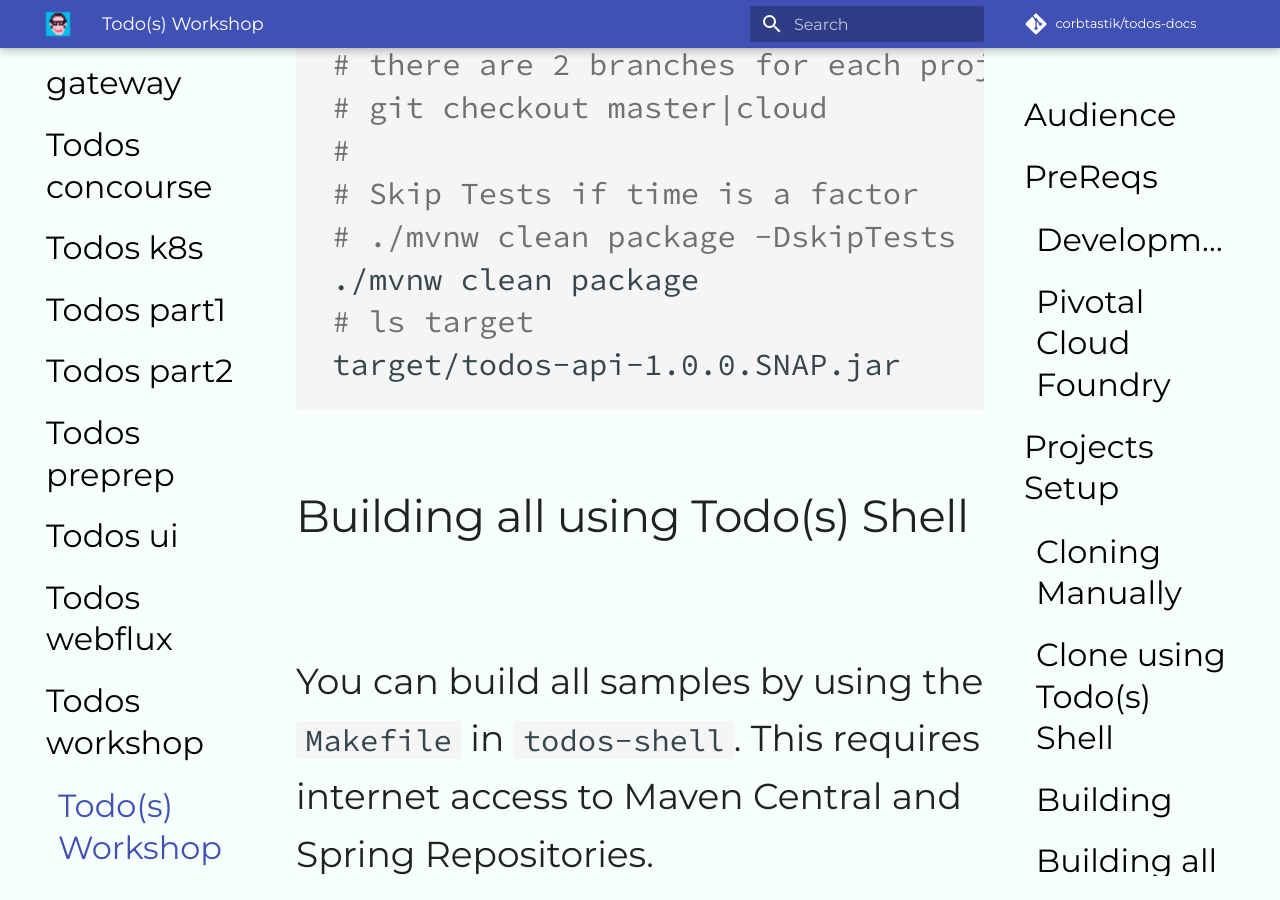
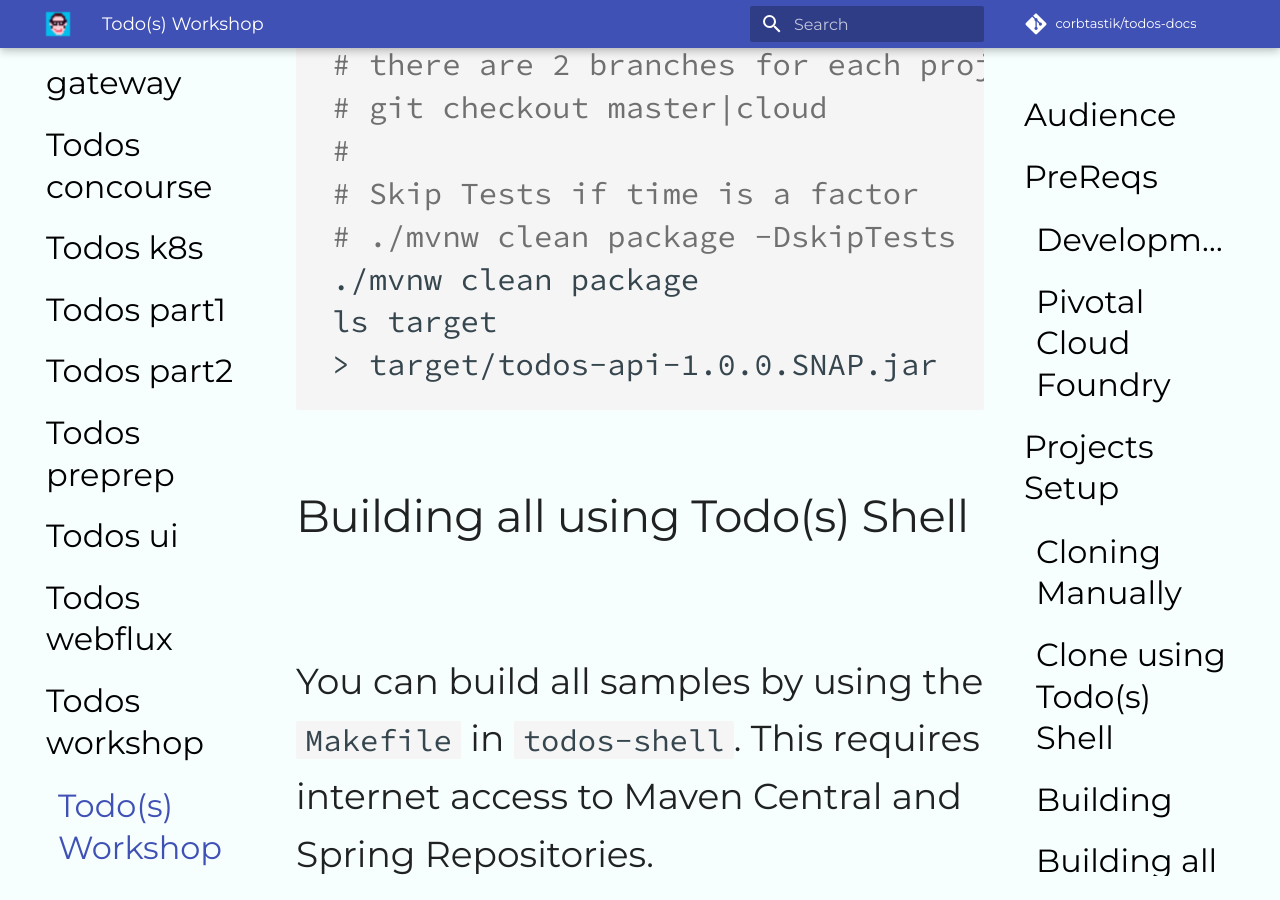
Before and after one commit to adamzwickey/todos-docs, an MkDocs documentation site: the page built from docs/todos-workshop/README.md, in a window 1280 px wide and 900 px high, scrolled down 12766 px. Built offline with MkDocs 1.6.1 and Material for MkDocs 9.7.7, drawn with Linux system fonts in a browser that asks for light colours; comment, search, counter and statistics services are not loaded.

Commit message:
mvp thru shop-1

````diff
--- a/docs/todos-workshop/README.md
+++ b/docs/todos-workshop/README.md
@@ -155,8 +155,8 @@ cd ~/Desktop/todos-apps/todos-api
 # Skip Tests if time is a factor
 # ./mvnw clean package -DskipTests
 ./mvnw clean package
-# ls target
-target/todos-api-1.0.0.SNAP.jar
+ls target
+> target/todos-api-1.0.0.SNAP.jar
 ```
 
 ### Building all using Todo(s) Shell
````
